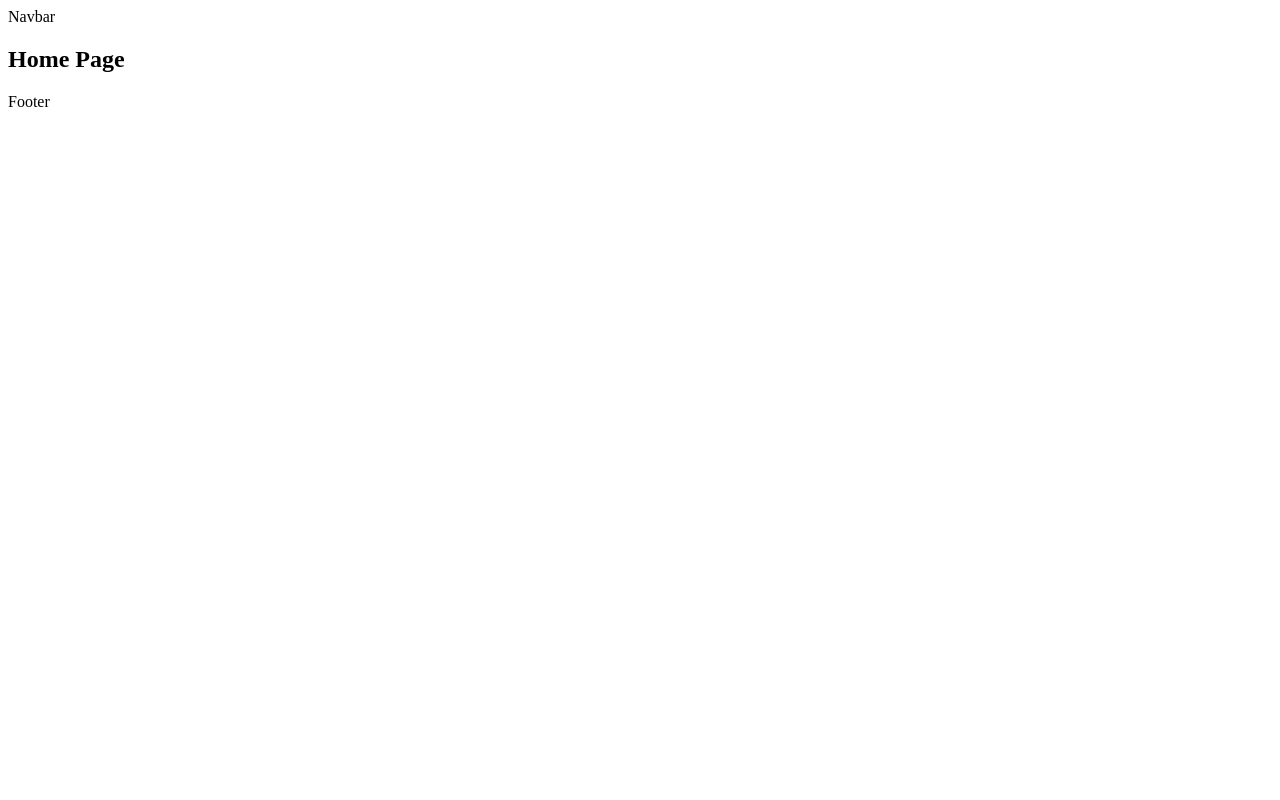
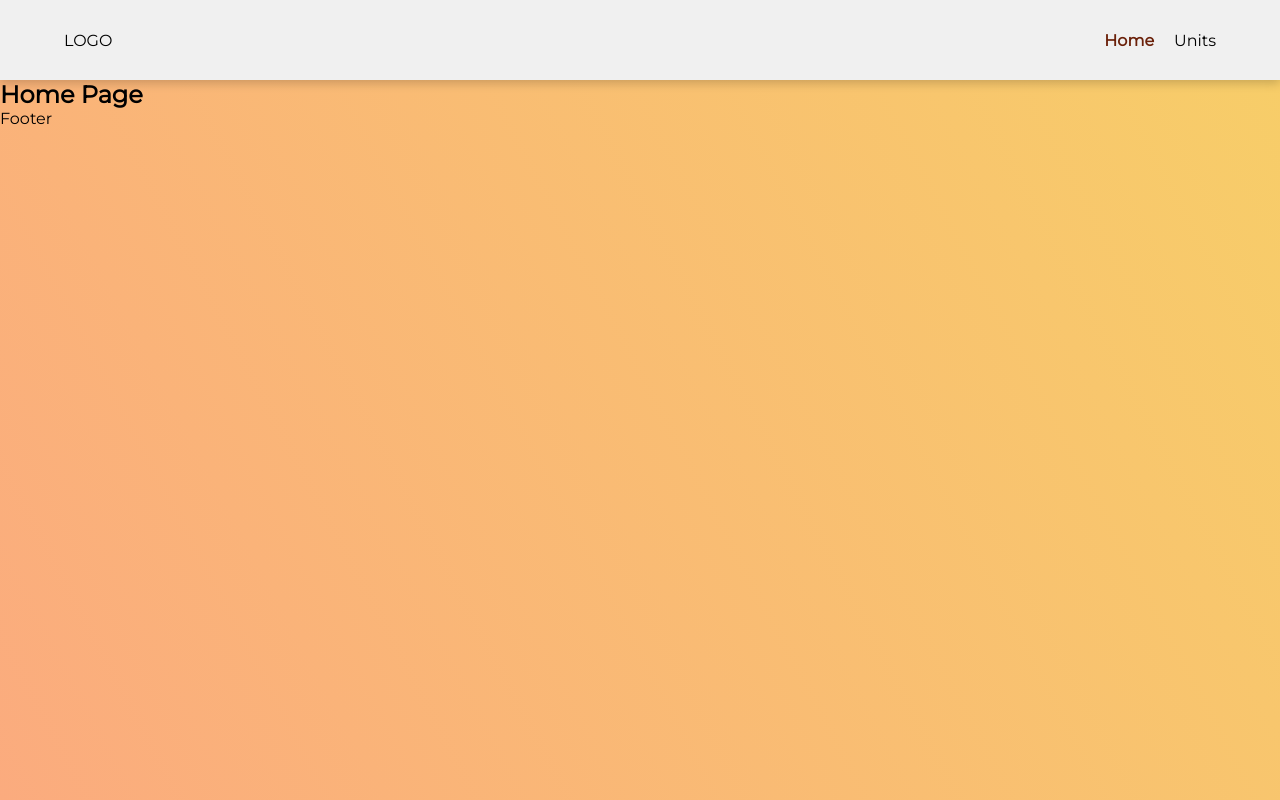
Before and after one commit to mehmetcanaygun/age-of-empires-units, a React (Create React App) app: page / in a window 1280 px wide. Built offline with nearby package versions, Linux system fonts and the light colour scheme.

Commit message:
Create & Style Navbar

```diff
--- a/src/components/layout/Navbar.js
+++ b/src/components/layout/Navbar.js
@@ -1,5 +1,33 @@
+import { NavLink } from "react-router-dom";
+
 const Navbar = () => {
-  return <header className="navbar">Navbar</header>;
+  return (
+    <header className="navbar">
+      <a href="/" className="logo">
+        LOGO
+      </a>
+      <nav className="navbar-nav">
+        <ul>
+          <li>
+            <NavLink
+              to="/"
+              className={({ isActive }) => (isActive ? "active" : "")}
+            >
+              Home
+            </NavLink>
+          </li>
+          <li>
+            <NavLink
+              to="/units"
+              className={({ isActive }) => (isActive ? "active" : "")}
+            >
+              Units
+            </NavLink>
+          </li>
+        </ul>
+      </nav>
+    </header>
+  );
 };
 
 export default Navbar;
--- a/src/css/App.css
+++ b/src/css/App.css
@@ -1,4 +1,95 @@
 @import url("https://fonts.googleapis.com/css2?family=MedievalSharp&family=Montserrat&display=swap");
-/* font-family: 'MedievalSharp', cursive;
-font-family: 'Montserrat', sans-serif; */
+* {
+  margin: 0;
+  padding: 0;
+  -webkit-box-sizing: border-box;
+          box-sizing: border-box;
+  font-family: "Montserrat", sans-serif;
+}
+
+body {
+  min-height: 100vh;
+  background-color: #9c7f52;
+  background-image: linear-gradient(62deg, #fbab7e 0%, #f7ce68 100%);
+}
+
+ul {
+  list-style-type: none;
+}
+
+a {
+  text-decoration: none;
+  color: #000;
+}
+
+::-webkit-scrollbar {
+  width: 6px;
+}
+
+::-webkit-scrollbar-track {
+  background: #f0f0f0;
+}
+
+::-webkit-scrollbar-thumb {
+  background: #9c7f52;
+}
+
+::-webkit-scrollbar-thumb:hover {
+  background: #9c7f52;
+}
+
+.app-container {
+  width: 100%;
+}
+
+@media (min-width: 1300px) {
+  .app-container {
+    width: 1300px;
+    margin: 0 auto;
+  }
+}
+
+.navbar {
+  height: 80px;
+  padding: 0 5%;
+  display: -webkit-box;
+  display: -ms-flexbox;
+  display: flex;
+  -webkit-box-pack: justify;
+      -ms-flex-pack: justify;
+          justify-content: space-between;
+  -webkit-box-align: center;
+      -ms-flex-align: center;
+          align-items: center;
+  background-color: #f0f0f0;
+  -webkit-box-shadow: 0px 3px 10px rgba(0, 0, 0, 0.2);
+          box-shadow: 0px 3px 10px rgba(0, 0, 0, 0.2);
+}
+
+.navbar .navbar-nav ul {
+  display: -webkit-box;
+  display: -ms-flexbox;
+  display: flex;
+}
+
+.navbar .navbar-nav ul li {
+  margin-left: 20px;
+}
+
+.navbar .navbar-nav ul li a.active {
+  font-weight: bold;
+  color: #6b210a;
+}
+
+@media (min-width: 1300px) {
+  .navbar {
+    padding: 0 calc((100vw - 1300px) / 2);
+  }
+}
+
+@media (max-width: 768px) {
+  .navbar {
+    padding: 0 16px;
+  }
+}
 /*# sourceMappingURL=App.css.map */
--- /dev/null
+++ b/src/scss/_navbar.scss
@@ -0,0 +1,37 @@
+.navbar {
+  height: $navbar-height;
+  padding: 0 $px-lg;
+  display: flex;
+  justify-content: space-between;
+  align-items: center;
+  background-color: $color-light;
+  box-shadow: 0px 3px 10px rgba(#000, 0.2);
+
+  .navbar-nav {
+    ul {
+      display: flex;
+
+      li {
+        margin-left: 20px;
+
+        a.active {
+          font-weight: bold;
+          color: $color-primary;
+        }
+      }
+    }
+  }
+}
+
+// Media Queries
+@media (min-width: 1300px) {
+  .navbar {
+    padding: 0 $px-xlg;
+  }
+}
+
+@media (max-width: 768px) {
+  .navbar {
+    padding: 0 $px-sm;
+  }
+}
--- /dev/null
+++ b/src/scss/_reset.scss
@@ -0,0 +1,43 @@
+* {
+  margin: 0;
+  padding: 0;
+  box-sizing: border-box;
+  font-family: $font-text;
+}
+
+body {
+  min-height: 100vh;
+  background-color: $color-secondary;
+  background-image: $bg-gradient;
+}
+
+ul {
+  list-style-type: none;
+}
+
+a {
+  text-decoration: none;
+  color: #000;
+}
+
+// Custom scroll bar
+
+// width
+::-webkit-scrollbar {
+  width: 6px;
+}
+
+// Track
+::-webkit-scrollbar-track {
+  background: $color-light;
+}
+
+// Handle
+::-webkit-scrollbar-thumb {
+  background: $color-secondary;
+}
+
+// Handle on hover
+::-webkit-scrollbar-thumb:hover {
+  background: $color-secondary;
+}
--- /dev/null
+++ b/src/scss/_utils.scss
@@ -0,0 +1,11 @@
+.app-container {
+  width: 100%;
+}
+
+// Media Queries
+@media (min-width: 1300px) {
+  .app-container {
+    width: $container-width;
+    margin: 0 auto;
+  }
+}
```
Also changed, not shown: src/scss/App.scss (+5 -2 lines), src/scss/_variables.scss (added, +23 -0 lines), public/assets/home-bg.jpg (added), 1 other file (tests, documents, lock files or other folders).
